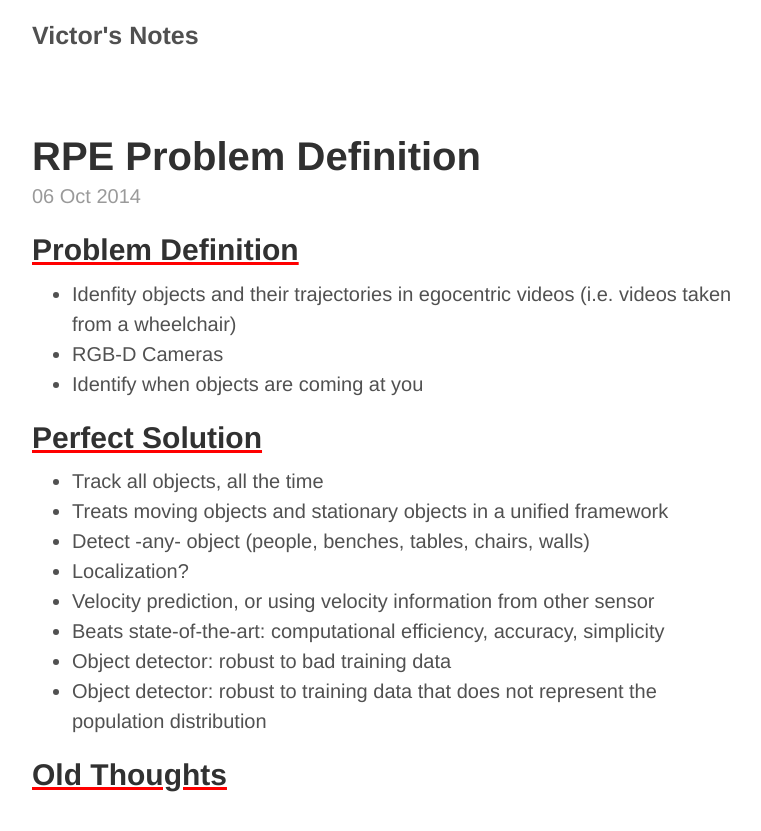
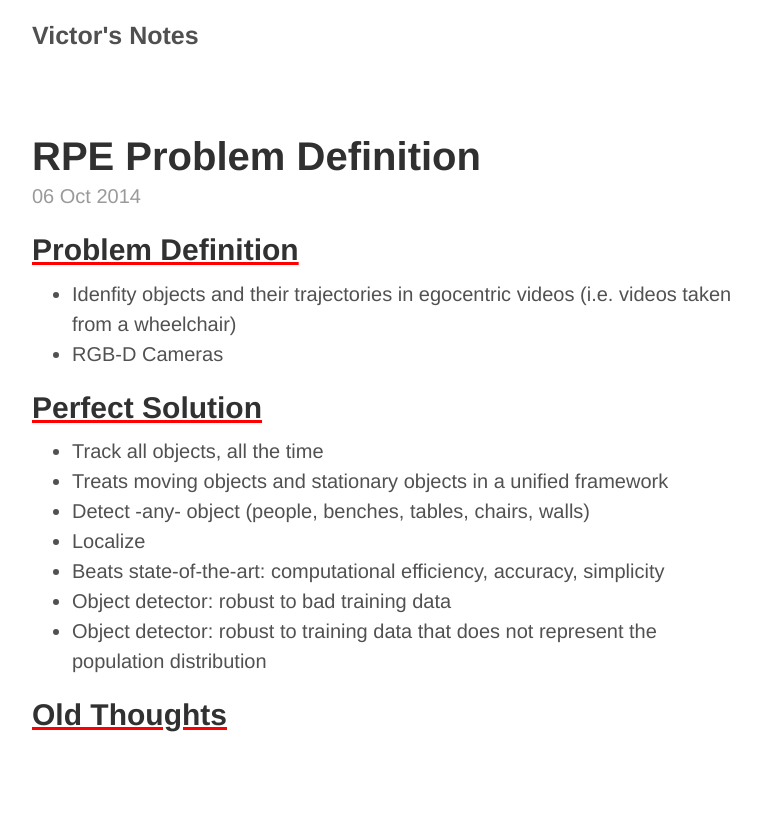
Before and after one commit to victorgan/victorgan.github.io, a Jekyll site: the page built from _posts/2014-10-06-rpe-problem.md, in a window 1280 px wide. Shown: the top 831 px of the page, without its empty margins (248-1009 px from the left). Built offline with Jekyll 4.4.1, drawn with Linux system fonts in a browser that asks for light colours; nearby versions of some CDN libraries; library files that are not in the unit come from our copies; comment, search, counter and statistics services are not loaded.

Commit message:
Revert "Update 2014-09-19-web-excursions.md"
This reverts commit a4cd2425abcdd23cc38063f58de54545d43624da.

Conflicts:
	_posts/2014-09-19-web-excursions.md

```diff
--- a/_posts/2014-10-06-rpe-problem.md
+++ b/_posts/2014-10-06-rpe-problem.md
@@ -8,14 +8,12 @@ title: RPE Problem Definition
 - Idenfity objects and their trajectories in egocentric videos (i.e. videos
   taken from a wheelchair)
 - RGB-D Cameras
-- Identify when objects are coming at you
 
 ## Perfect Solution
 - Track all objects, all the time
 - Treats moving objects and stationary objects in a unified framework
 - Detect -any- object (people, benches, tables, chairs, walls)
-- Localization?
-- Velocity prediction, or using velocity information from other sensor
+- Localize
 - Beats state-of-the-art: computational efficiency, accuracy, simplicity
 - Object detector: robust to bad training data
 - Object detector: robust to training data that does not represent the
```
Also changed, not shown: _posts/2014-10-06-rpe-overview.md (+0 -5 lines).
